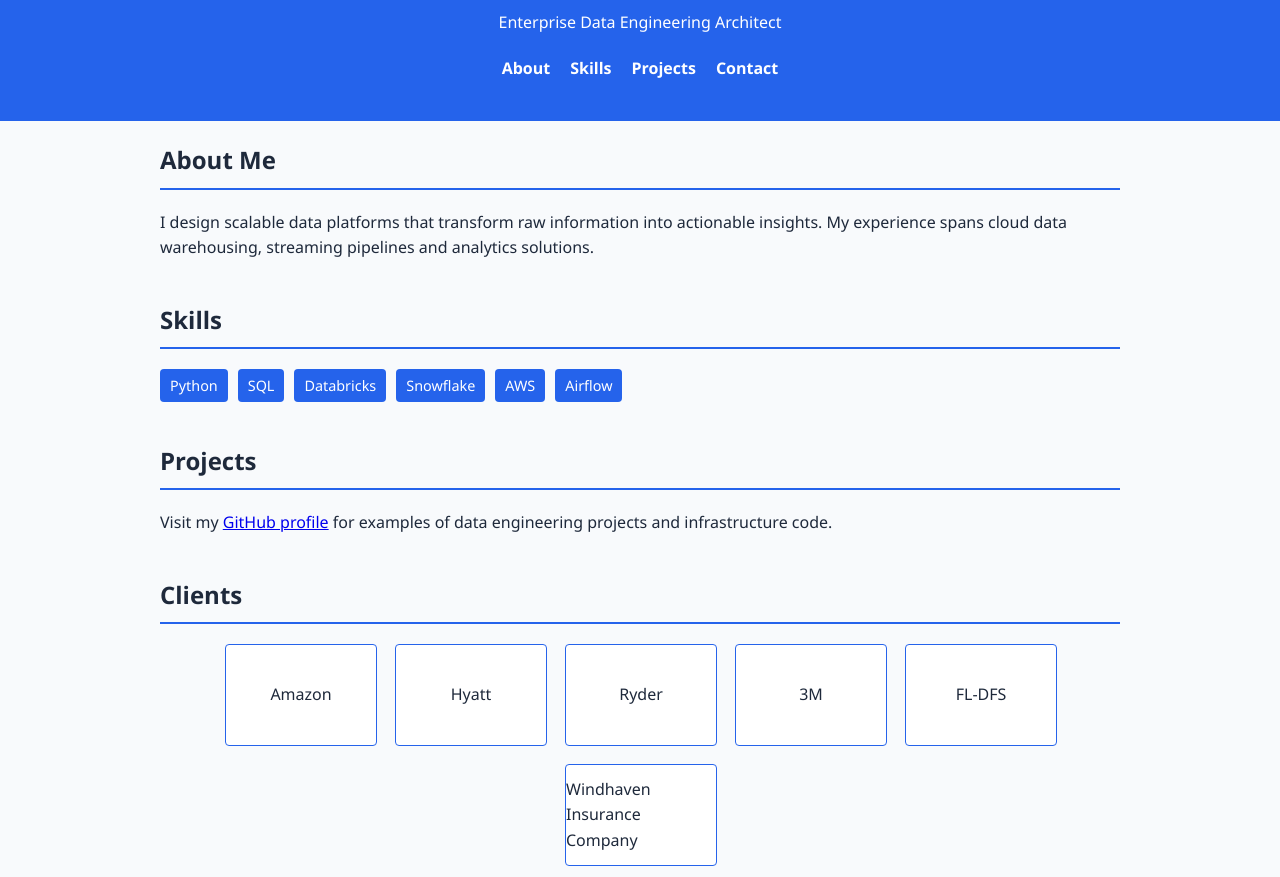
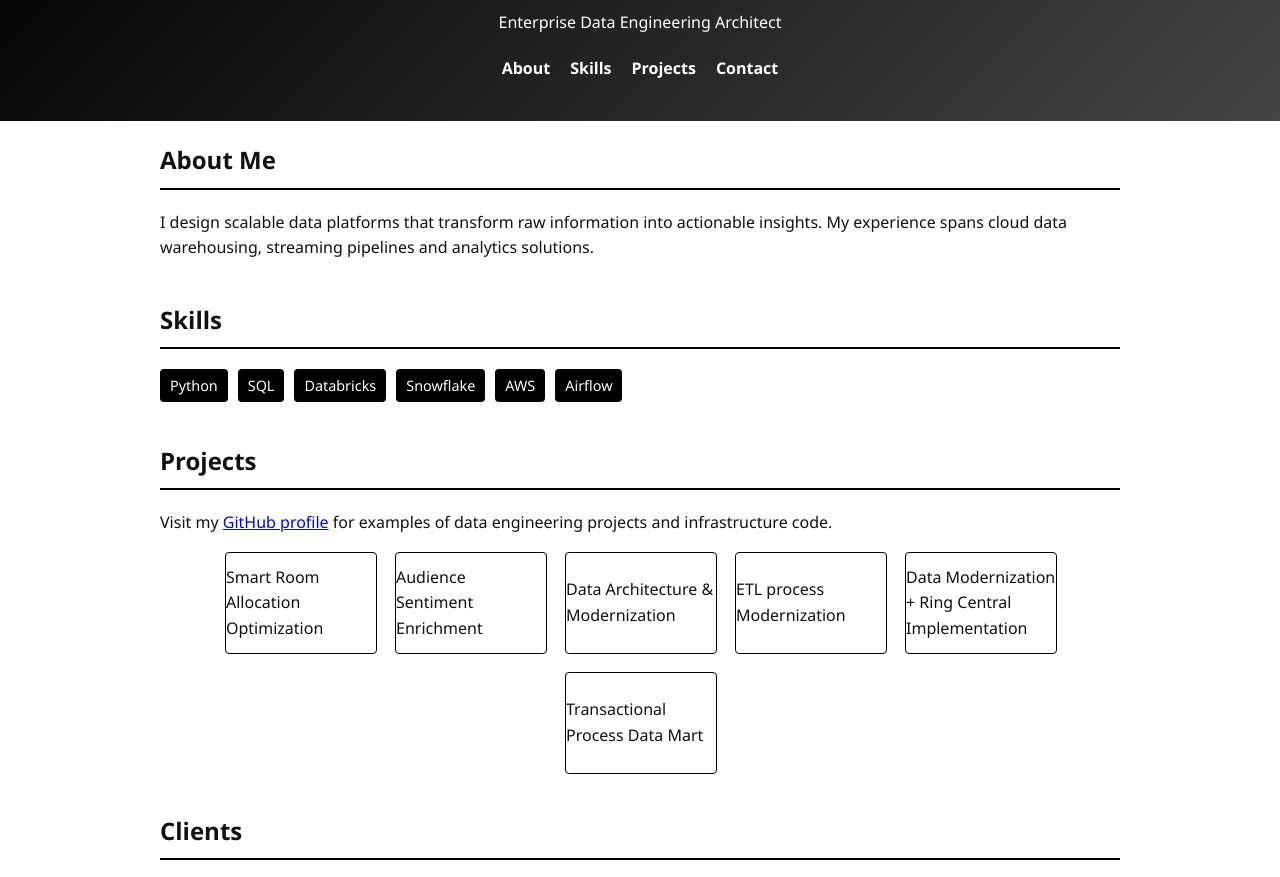
Before and after one commit to techlock77/niteshcse77.github.io, a plain HTML site: page index.html in a window 1280 px wide. Shown: the part 124-1001 px from the top of the page. Drawn offline with Linux system fonts and the light colour scheme.

Commit message:
Add project tiles, client logos, and black-white theme

```diff
--- a/index.html
+++ b/index.html
@@ -41,6 +41,44 @@
     <section id="projects">
       <h2>Projects</h2>
       <p>Visit my <a href="https://github.com/techlock77">GitHub profile</a> for examples of data engineering projects and infrastructure code.</p>
+      <div class="project-grid">
+        <div class="project-tile">
+          <div class="tile-inner">
+            <div class="tile-front">Smart Room Allocation Optimization</div>
+            <div class="tile-back">Smart Room Allocation Optimization</div>
+          </div>
+        </div>
+        <div class="project-tile">
+          <div class="tile-inner">
+            <div class="tile-front">Audience Sentiment Enrichment</div>
+            <div class="tile-back">Audience Sentiment Enrichment</div>
+          </div>
+        </div>
+        <div class="project-tile">
+          <div class="tile-inner">
+            <div class="tile-front">Data Architecture &amp; Modernization</div>
+            <div class="tile-back">Data Architecture &amp; Modernization</div>
+          </div>
+        </div>
+        <div class="project-tile">
+          <div class="tile-inner">
+            <div class="tile-front">ETL process Modernization</div>
+            <div class="tile-back">ETL process Modernization</div>
+          </div>
+        </div>
+        <div class="project-tile">
+          <div class="tile-inner">
+            <div class="tile-front">Data Modernization + Ring Central Implementation</div>
+            <div class="tile-back">Data Modernization + Ring Central Implementation</div>
+          </div>
+        </div>
+        <div class="project-tile">
+          <div class="tile-inner">
+            <div class="tile-front">Transactional Process Data Mart</div>
+            <div class="tile-back">Transactional Process Data Mart</div>
+          </div>
+        </div>
+      </div>
     </section>
 
     <section id="clients">
@@ -48,37 +86,37 @@
       <div class="client-grid">
         <div class="client-tile">
           <div class="tile-inner">
-            <div class="tile-front">Amazon</div>
+            <div class="tile-front"><img src="images/amazon.svg" alt="Amazon logo"></div>
             <div class="tile-back">Amazon</div>
           </div>
         </div>
         <div class="client-tile">
           <div class="tile-inner">
-            <div class="tile-front">Hyatt</div>
+            <div class="tile-front"><img src="images/hyatt.svg" alt="Hyatt logo"></div>
             <div class="tile-back">Hyatt</div>
           </div>
         </div>
         <div class="client-tile">
           <div class="tile-inner">
-            <div class="tile-front">Ryder</div>
+            <div class="tile-front"><img src="images/ryder.svg" alt="Ryder logo"></div>
             <div class="tile-back">Ryder</div>
           </div>
         </div>
         <div class="client-tile">
           <div class="tile-inner">
-            <div class="tile-front">3M</div>
+            <div class="tile-front"><img src="images/3m.svg" alt="3M logo"></div>
             <div class="tile-back">3M</div>
           </div>
         </div>
         <div class="client-tile">
           <div class="tile-inner">
-            <div class="tile-front">FL-DFS</div>
+            <div class="tile-front"><img src="images/fldfs.svg" alt="FL-DFS logo"></div>
             <div class="tile-back">FL-DFS</div>
           </div>
         </div>
         <div class="client-tile">
           <div class="tile-inner">
-            <div class="tile-front">Windhaven Insurance Company</div>
+            <div class="tile-front"><img src="images/windhaven.svg" alt="Windhaven Insurance Company logo"></div>
             <div class="tile-back">Windhaven Insurance Company</div>
           </div>
         </div>
--- a/scripts/client-tiles.js
+++ b/scripts/client-tiles.js
@@ -1,8 +1,13 @@
 document.addEventListener('DOMContentLoaded', () => {
-  const section = document.getElementById('clients');
-  if (!section) return;
-  const tiles = section.querySelectorAll('.client-tile');
-  section.addEventListener('mouseenter', () => {
-    tiles.forEach(tile => tile.classList.add('flip'));
-  }, { once: true });
+  const setupFlip = (sectionId, tileSelector) => {
+    const section = document.getElementById(sectionId);
+    if (!section) return;
+    const tiles = section.querySelectorAll(tileSelector);
+    section.addEventListener('mouseenter', () => {
+      tiles.forEach(tile => tile.classList.add('flip'));
+    }, { once: true });
+  };
+
+  setupFlip('clients', '.client-tile');
+  setupFlip('projects', '.project-tile');
 });
--- a/styles/site.css
+++ b/styles/site.css
@@ -1,8 +1,8 @@
 :root {
-  --primary: #2563eb;
-  --secondary: #0f172a;
-  --background: #f8fafc;
-  --text: #1e293b;
+  --primary: #000;
+  --secondary: #222;
+  --background: #fff;
+  --text: #111;
 }
 
 body {
@@ -14,7 +14,7 @@ body {
 }
 
 header {
-  background: var(--primary);
+  background: linear-gradient(135deg, #000, #444);
   color: #fff;
   padding: 40px 20px;
   text-align: center;
@@ -86,20 +86,23 @@ footer {
   }
 }
 
-.client-grid {
+.client-grid,
+.project-grid {
   display: flex;
   flex-wrap: wrap;
   gap: 20px;
   justify-content: center;
 }
 
-.client-tile {
+.client-tile,
+.project-tile {
   width: 150px;
   height: 100px;
   perspective: 600px;
 }
 
-.client-tile .tile-inner {
+.client-tile .tile-inner,
+.project-tile .tile-inner {
   position: relative;
   width: 100%;
   height: 100%;
@@ -108,7 +111,9 @@ footer {
 }
 
 .client-tile .tile-front,
-.client-tile .tile-back {
+.client-tile .tile-back,
+.project-tile .tile-front,
+.project-tile .tile-back {
   position: absolute;
   top: 0;
   left: 0;
@@ -123,13 +128,18 @@ footer {
   background: #fff;
   color: var(--text);
 }
-
-.client-tile .tile-back {
+.client-tile .tile-back,
+.project-tile .tile-back {
   transform: rotateY(180deg);
   background: var(--primary);
   color: #fff;
 }
-
-.client-tile.flip .tile-inner {
+.client-tile.flip .tile-inner,
+.project-tile.flip .tile-inner {
   transform: rotateY(180deg);
 }
+
+.tile-front img {
+  max-width: 80%;
+  height: auto;
+}
```
Also changed, not shown: images/3m.svg (added), images/amazon.svg (added), images/fldfs.svg (added), images/hyatt.svg (added), images/ryder.svg (added), images/windhaven.svg (added).
